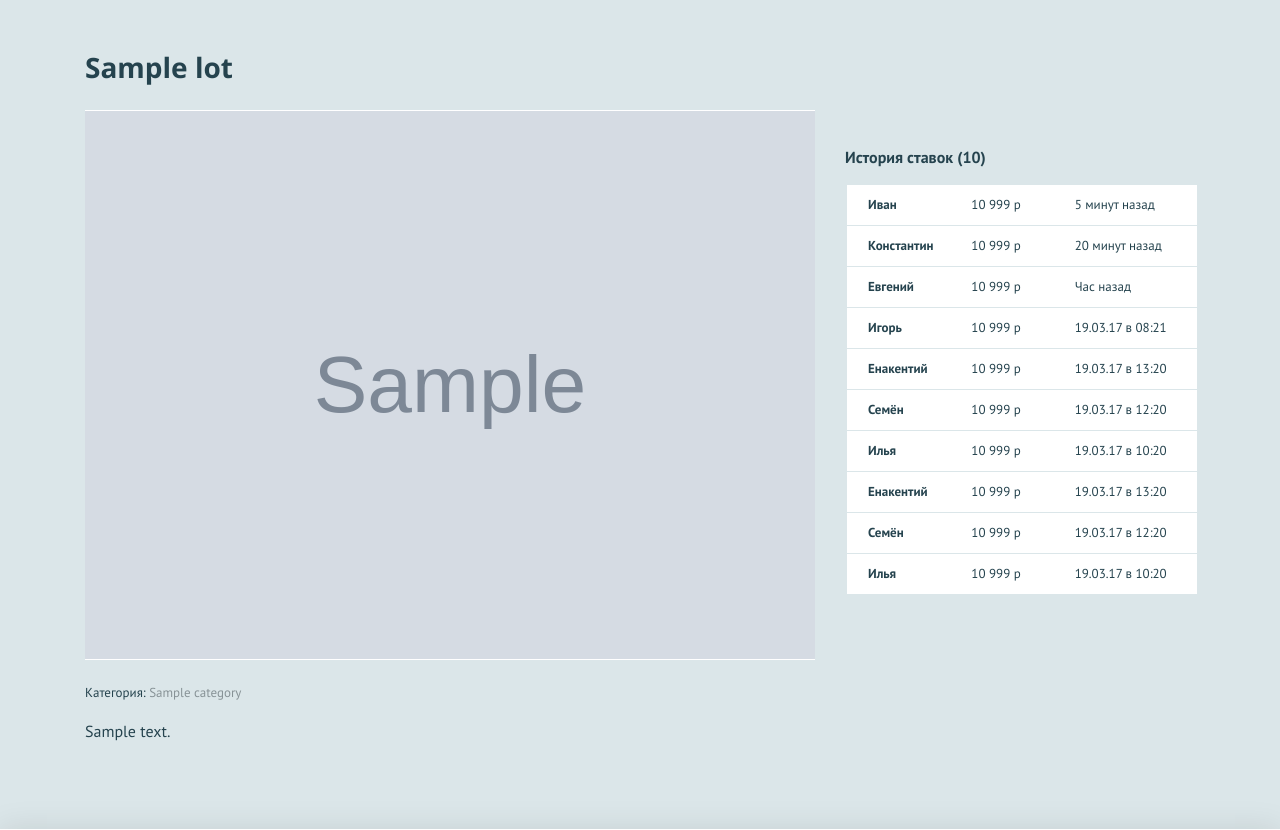
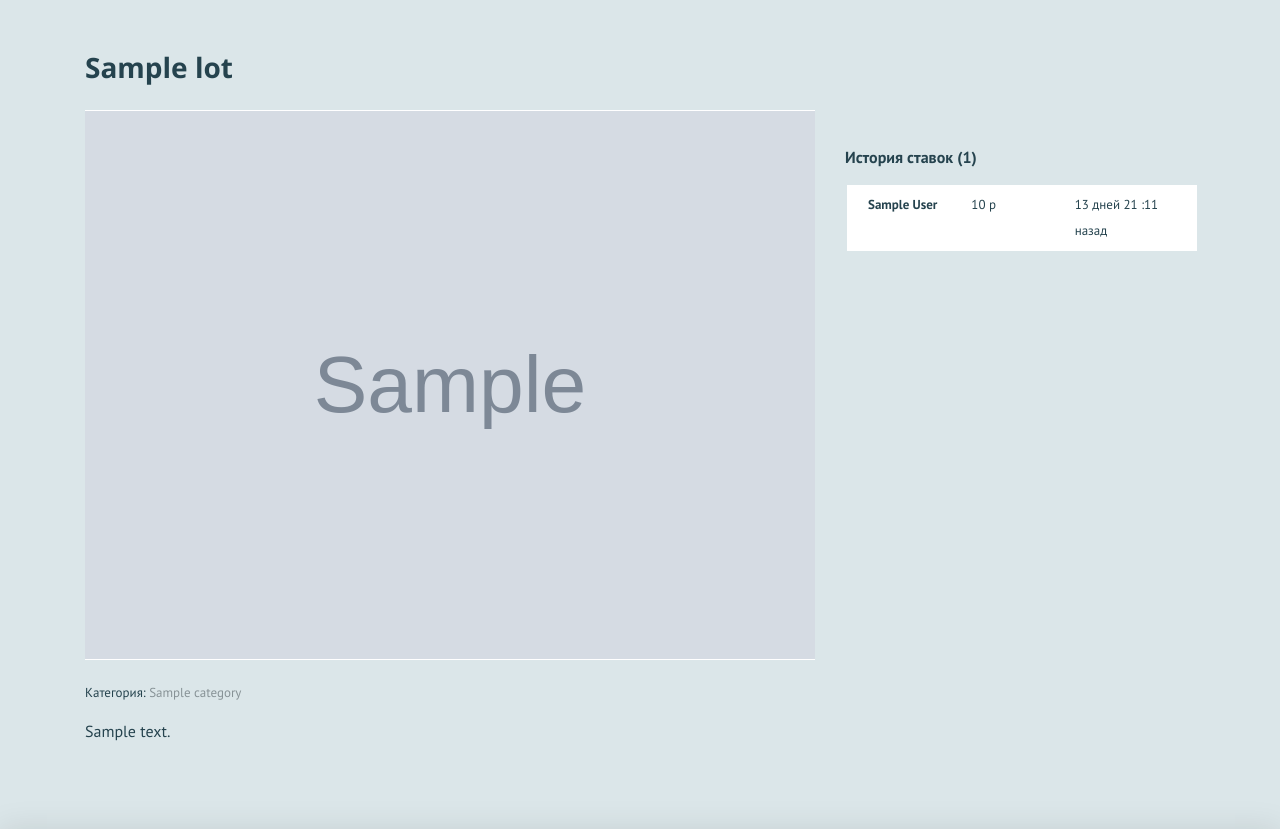
Before and after one commit to mega-hertz91/185816-yeticave, a PHP site: page /lot.php?lot_id=1 in a window 1280 px wide. Shown: the part 157-987 px from the top of the page. Run offline with PHP 8.4, Linux system fonts and the light colour scheme; tables that the repository leaves empty hold one stand-in row (values such as "Sample post"); grey boxes marked "Sample" are stand-in pictures.

Commit message:
Добавляет время ставок

```diff
--- a/inc/function.php
+++ b/inc/function.php
@@ -33,7 +33,7 @@ function db_get_prepare_stmt($link, $sql, $data = []) {
     }
 
     return $stmt;
-}
+};
 
 function around_price($price) {
     $elem = ceil($price);
@@ -60,7 +60,7 @@ function include_template($name, $data) {
     $result = ob_get_clean();
 
     return $result;
-}
+};
 
 function get_time_left ($final_date, $start_date) {
      $final_date = date_create($final_date);
@@ -70,7 +70,7 @@ function get_time_left ($final_date, $start_date) {
     $date_count = date_interval_format($date_result, '%H:%I');
 
     return $date_count;
-}
+};
 
 /*Отрисовка списка лотов*/
 
@@ -85,7 +85,7 @@ function render_lots ($db_params) {
     $lots = mysqli_fetch_all($result, MYSQLI_ASSOC);
 
     return $lots;
-}
+};
 
 /*Отрисовка списка категорий*/
 
@@ -97,7 +97,7 @@ function render_categories ($db_params) {
     $categories = mysqli_fetch_all($result, MYSQLI_ASSOC);
 
     return $categories;
-}
+};
 
 /*Отрисовка одного лота*/
 
@@ -159,6 +159,23 @@ function have_bet ($db_params) {
     return $bet[0];
 };
 
+function render_bets ($db_param) {
+    if (isset($_GET['lot_id'])) {
+        $id = intval($_GET['lot_id']);
+    } else {
+        $id = '1';
+    }
+
+    $sql = "SELECT b.id, b.price_bet, u.nikname, b.lot_id, b.date_bet  FROM bets b
+            JOIN users u
+            ON user_id = u.id
+            WHERE lot_id =" . $id;
+    $result = mysqli_query($db_param, $sql);
+    $bets = mysqli_fetch_all($result, MYSQLI_ASSOC);
+
+    return $bets;
+};
+
 /*Проверка на наличие существующего ID*/
 
 function check_id ($db_params, $table, $id) {
@@ -175,7 +192,7 @@ function check_id ($db_params, $table, $id) {
     };
 
     return $check;
-}
+};
 
 /*Проверяет ошибки при заполнении формы */
 
@@ -214,7 +231,7 @@ function get_errors_name ($errors) {
     }
 
     return $name_errors;
-}
+};
 
 /*Получает id категории*/
 
@@ -227,7 +244,7 @@ function get_id_category ($categories, $get_id) {
     }
 
     return $id_category;
-}
+};
 
 /*Проверяет есть ли такой email в БД*/
 
@@ -239,7 +256,7 @@ function check_email ($db_params, $email) {
     $result = mysqli_fetch_all($result, MYSQLI_ASSOC);
 
     return $result;
-}
+};
 
 /*Проверяет пароль юзера*/
 
@@ -261,7 +278,7 @@ function check_password ($db_params, $email, $password) {
     };
 
     return $result;
-}
+};
 
 /*Добавление лота в БД*/
 
@@ -299,3 +316,13 @@ function add_user ($db_params, $form_data) {
 
     return $check;
 };
+
+function have_date_last ($date) {
+    $current_date = date_create('now');
+    $date = date_create($date);
+    $result = date_diff($current_date, $date);
+
+    $result = date_interval_format($result, '%D дней %H :%I');
+
+    return $result;
+};
--- a/lot.php
+++ b/lot.php
@@ -10,7 +10,7 @@ if (check_id($con, 'lots', $id) === false or $id == 'error') {
     $content_lot = include_template('404.php', [ 'text_error' => 'Извините, такого лота не найдено или не существует!']);
     $layout_content_lot = include_template('layout_lot.php', ['content' => $content_lot,'categories' => render_categories($con), 'lot' => ['name' => '404']]);
 } else {
-    $content_lot = include_template('_lot.php', [ 'lot' => have_lot($con), 'bet' => have_bet($con)]);
+    $content_lot = include_template('_lot.php', [ 'lot' => have_lot($con), 'bet' => have_bet($con), 'bets' => render_bets($con)]);
     $layout_content_lot = include_template('layout_lot.php', ['content' => $content_lot,'categories' => render_categories($con), 'lot' => have_lot($con)]);
 }
 
--- a/sing-up.php
+++ b/sing-up.php
@@ -78,4 +78,3 @@ if(empty($errors)) {
 $layout_content = include_template('layout_lot.php', ['content' => $page_content,'categories' => render_categories($con), 'lot' => ['name' => 'Регистрация']]);
 
 print ($layout_content);
-print_r($errors);
--- a/templates/_enter.php
+++ b/templates/_enter.php
@@ -11,7 +11,7 @@
     </div>
     <div class="form__item form__item--last <?php if(check_input($errors, 'password') == true): ?>form__item--invalid<?php endif;?>">
         <label for="password">Пароль*</label>
-        <input id="password" type="text" name="password" placeholder="Введите пароль" value="<?=$form_data['password']?>">
+        <input id="password" type="password" name="password" placeholder="Введите пароль" value="<?=$form_data['password']?>">
         <?php if(empty($text_error)):?>
             <span class="form__error">Введите пароль</span>
         <?php else:?>
--- a/templates/_lot.php
+++ b/templates/_lot.php
@@ -38,60 +38,21 @@
             </div>
             <?php endif;?>
             <div class="history">
-                <h3>История ставок (<span>10</span>)</h3>
+                <?php if(count($bets) == 0) :?>
+                    <h3>Ставок для этого лота нет</h3>
+                <? else:?>
+                <h3>История ставок (<span><?=count($bets)?></span>)</h3>
+            </div>
+                <?php foreach ($bets as $key => $value): ?>
                 <table class="history__list">
                     <tr class="history__item">
-                        <td class="history__name">Иван</td>
-                        <td class="history__price">10 999 р</td>
-                        <td class="history__time">5 минут назад</td>
-                    </tr>
-                    <tr class="history__item">
-                        <td class="history__name">Константин</td>
-                        <td class="history__price">10 999 р</td>
-                        <td class="history__time">20 минут назад</td>
-                    </tr>
-                    <tr class="history__item">
-                        <td class="history__name">Евгений</td>
-                        <td class="history__price">10 999 р</td>
-                        <td class="history__time">Час назад</td>
-                    </tr>
-                    <tr class="history__item">
-                        <td class="history__name">Игорь</td>
-                        <td class="history__price">10 999 р</td>
-                        <td class="history__time">19.03.17 в 08:21</td>
-                    </tr>
-                    <tr class="history__item">
-                        <td class="history__name">Енакентий</td>
-                        <td class="history__price">10 999 р</td>
-                        <td class="history__time">19.03.17 в 13:20</td>
-                    </tr>
-                    <tr class="history__item">
-                        <td class="history__name">Семён</td>
-                        <td class="history__price">10 999 р</td>
-                        <td class="history__time">19.03.17 в 12:20</td>
-                    </tr>
-                    <tr class="history__item">
-                        <td class="history__name">Илья</td>
-                        <td class="history__price">10 999 р</td>
-                        <td class="history__time">19.03.17 в 10:20</td>
-                    </tr>
-                    <tr class="history__item">
-                        <td class="history__name">Енакентий</td>
-                        <td class="history__price">10 999 р</td>
-                        <td class="history__time">19.03.17 в 13:20</td>
-                    </tr>
-                    <tr class="history__item">
-                        <td class="history__name">Семён</td>
-                        <td class="history__price">10 999 р</td>
-                        <td class="history__time">19.03.17 в 12:20</td>
-                    </tr>
-                    <tr class="history__item">
-                        <td class="history__name">Илья</td>
-                        <td class="history__price">10 999 р</td>
-                        <td class="history__time">19.03.17 в 10:20</td>
+                        <td class="history__name"><?=$value['nikname']?></td>
+                        <td class="history__price"><?=$value['price_bet']?> р</td>
+                        <td class="history__time"><?=have_date_last($value['date_bet'])?> назад</td>
                     </tr>
                 </table>
+                <?php endforeach; ?>
+            <?php endif;?>
             </div>
         </div>
-    </div>
 </section>
```
